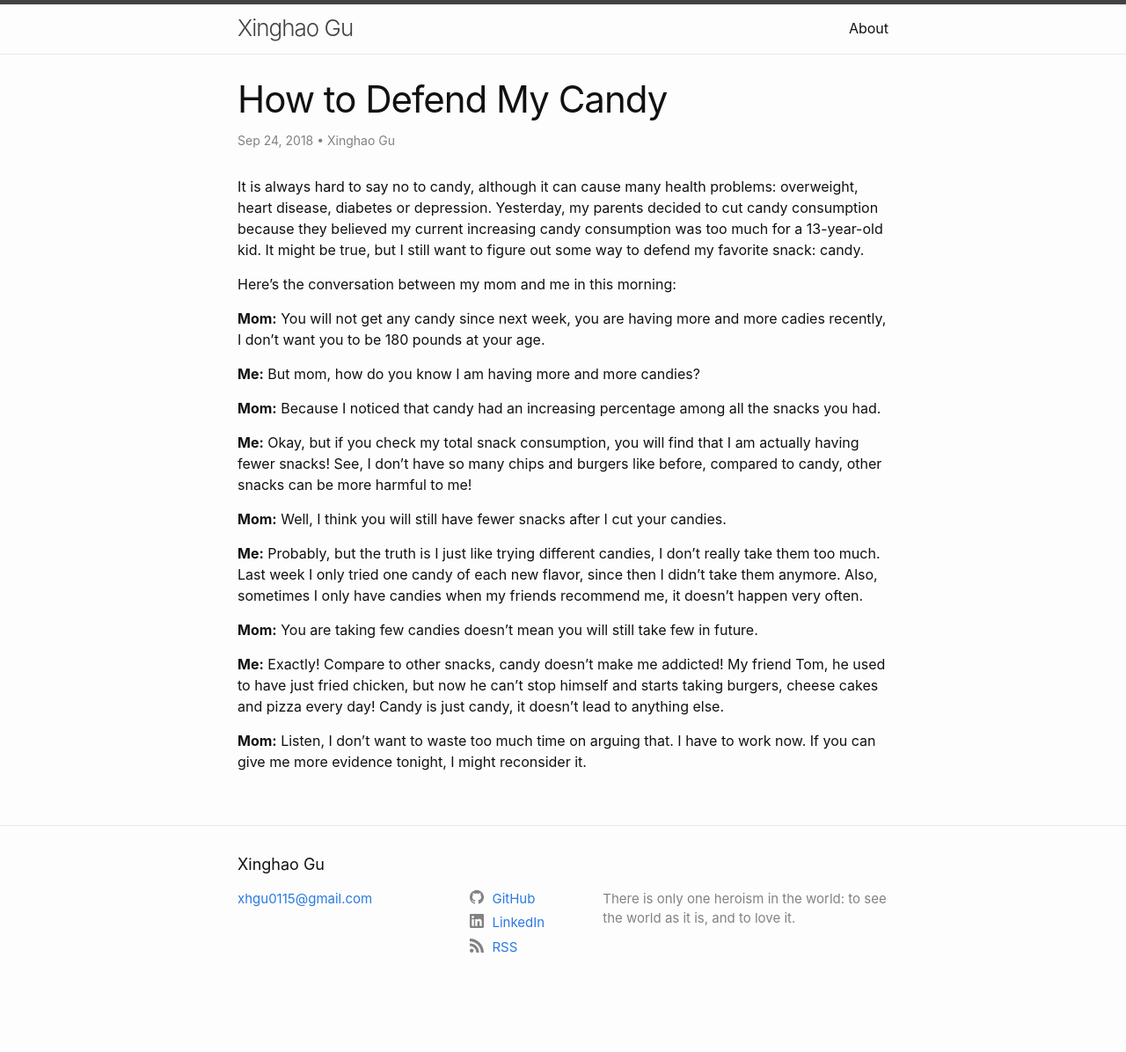
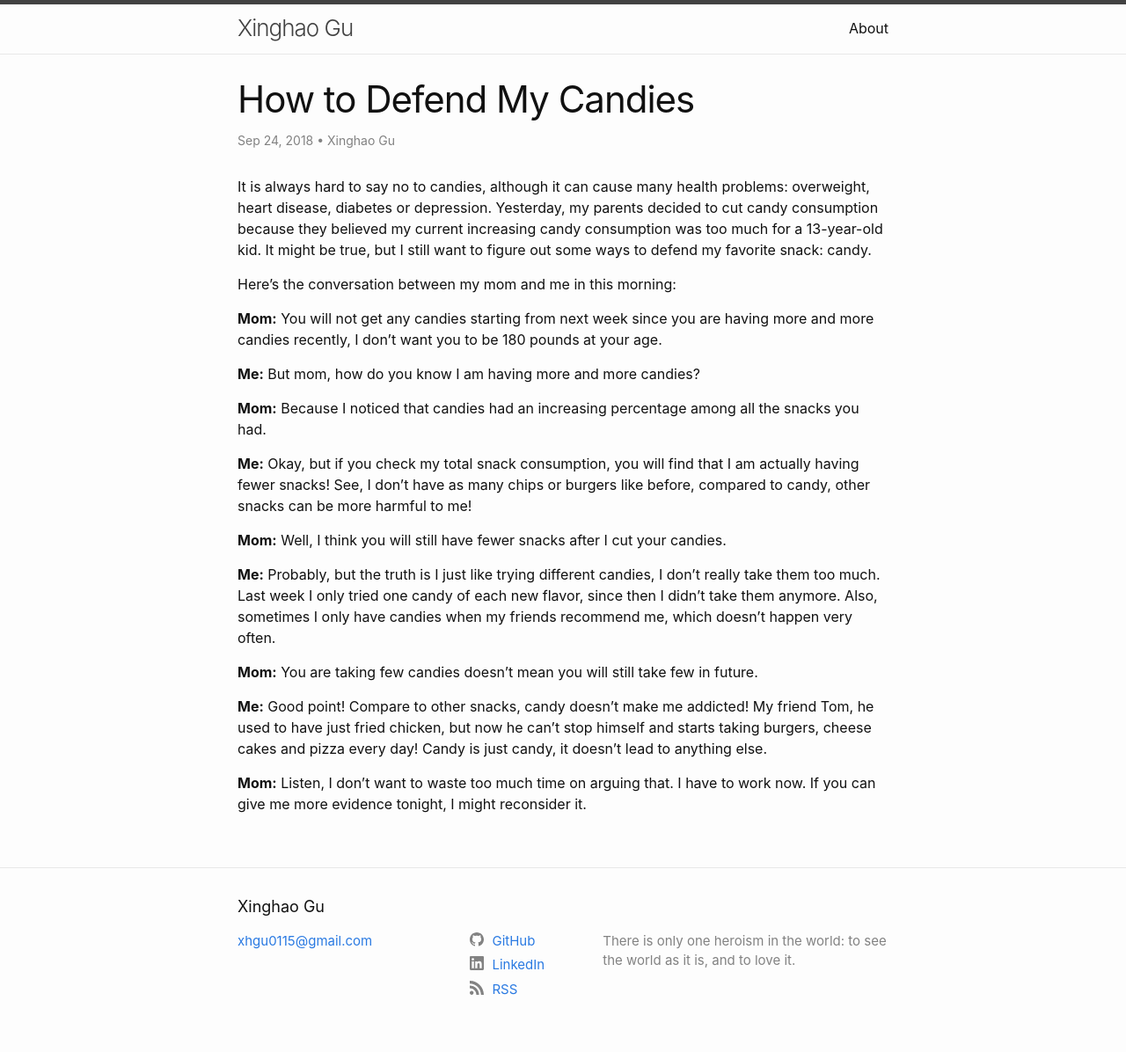
Before and after one commit to crazywooooorm/crazywooooorm.github.io, a Jekyll site: the page built from _posts/2018-09-24-Candy-Defend.md, in a window 1280 px wide. Shown: the whole page at 88% size. Built offline with Jekyll 4.4.1, drawn with Linux system fonts in a browser that asks for light colours; before the commit the page ends 1148 px from its top, so only the background shows below that.

Commit message:
fix typos

```diff
--- a/_posts/2018-09-24-Candy-Defend.md
+++ b/_posts/2018-09-24-Candy-Defend.md
@@ -1,30 +1,30 @@
 ---
 layout: post
-title: "How to Defend My Candy"
+title: "How to Defend My Candies"
 author: "Xinghao Gu"
 date: "September 24, 2018"
 categories: Marketing
 permalink: "/blogs/candy-defend/"
 ---
 
-It is always hard to say no to candy, although it can cause many health problems:
+It is always hard to say no to candies, although it can cause many health problems:
 overweight, heart disease, diabetes or depression. Yesterday, my parents
 decided to cut candy consumption because they believed my current increasing candy
 consumption was too much for a 13-year-old kid. It might be true, but I still
-want to figure out some way to defend my favorite snack: candy.
+want to figure out some ways to defend my favorite snack: candy.
 
 Here's the conversation between my mom and me in this morning:
 
-**Mom:** You will not get any candy since next week, you are having more and more
-cadies recently, I don't want you to be 180 pounds at your age.
+**Mom:** You will not get any candies starting from next week since you are having
+more and more candies recently, I don't want you to be 180 pounds at your age.
 
 **Me:** But mom, how do you know I am having more and more candies?
 
-**Mom:** Because I noticed that candy had an increasing percentage among all the
+**Mom:** Because I noticed that candies had an increasing percentage among all the
 snacks you had.
 
 **Me:** Okay, but if you check my total snack consumption, you will find that I
-am actually having fewer snacks! See, I don't have so many chips and burgers like
+am actually having fewer snacks! See, I don't have as many chips or burgers like
 before, compared to candy, other snacks can be more harmful to me!
 
 **Mom:** Well, I think you will still have fewer snacks after I cut your candies.
@@ -32,11 +32,11 @@ before, compared to candy, other snacks can be more harmful to me!
 **Me:** Probably, but the truth is I just like trying different candies, I don't
 really take them too much. Last week I only tried one candy of each new flavor,
 since then I didn't take them anymore. Also, sometimes I only have candies when
-my friends recommend me, it doesn't happen very often.
+my friends recommend me, which doesn't happen very often.
 
 **Mom:** You are taking few candies doesn't mean you will still take few in future.
 
-**Me:** Exactly! Compare to other snacks, candy doesn't make me addicted! My friend
+**Me:** Good point! Compare to other snacks, candy doesn't make me addicted! My friend
 Tom, he used to have just fried chicken, but now he can't stop himself and starts
 taking burgers, cheese cakes and pizza every day! Candy is just candy, it doesn't
 lead to anything else.
```
